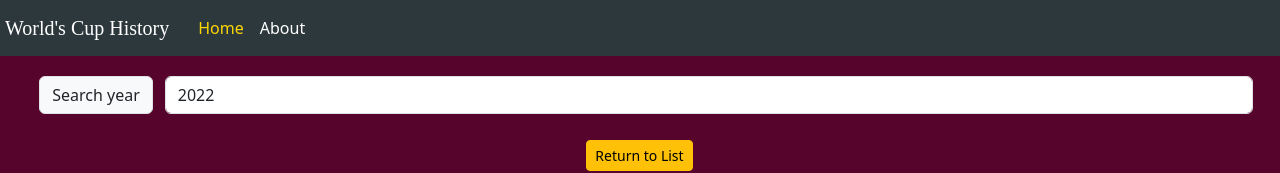
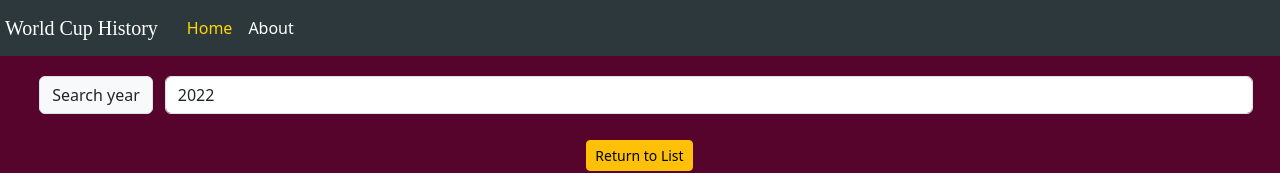
Before and after one commit to kelvin901/Phase2-Project-World-Cup-History, a React (Create React App) app: page / in a window 1280 px wide. Shown: the top 173 px of the page. Built offline with nearby package versions, Linux system fonts and the light colour scheme; no server answers; a web font is replaced by a local one.

Commit message:
Added some info

```diff
--- a/src/component/NavBar.js
+++ b/src/component/NavBar.js
@@ -4,7 +4,7 @@ import { NavLink } from "react-router-dom";
 function NavBar() {
   return(
     <div className="navbar navbar-expand-lg ">
-      <a className="navbar-brand">World's Cup History</a>
+      <a className="navbar-brand">World Cup History</a>
       <div>
         <ul className="navbar-nav mr-auto">
           <li className="nav-item">
```
